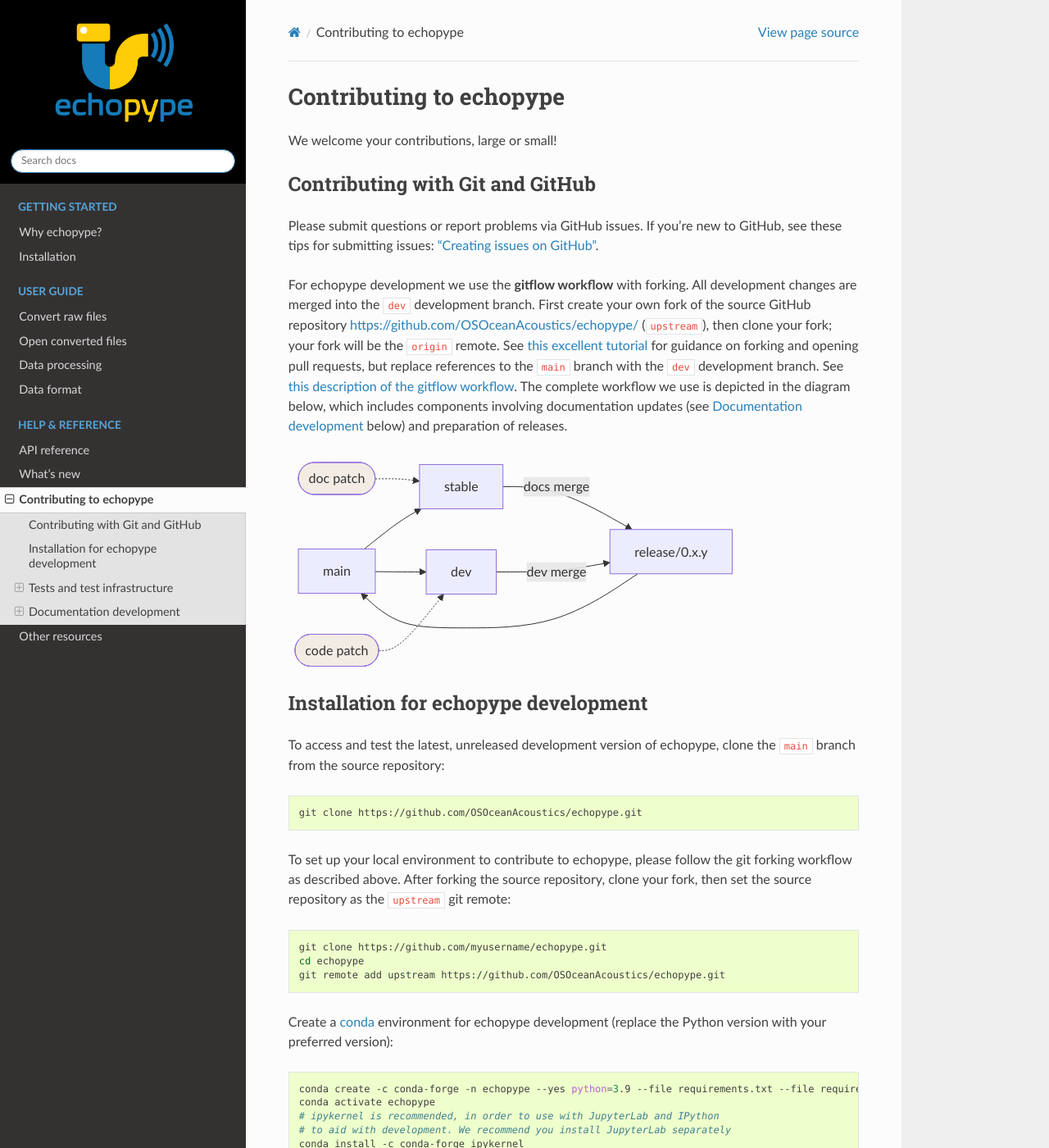
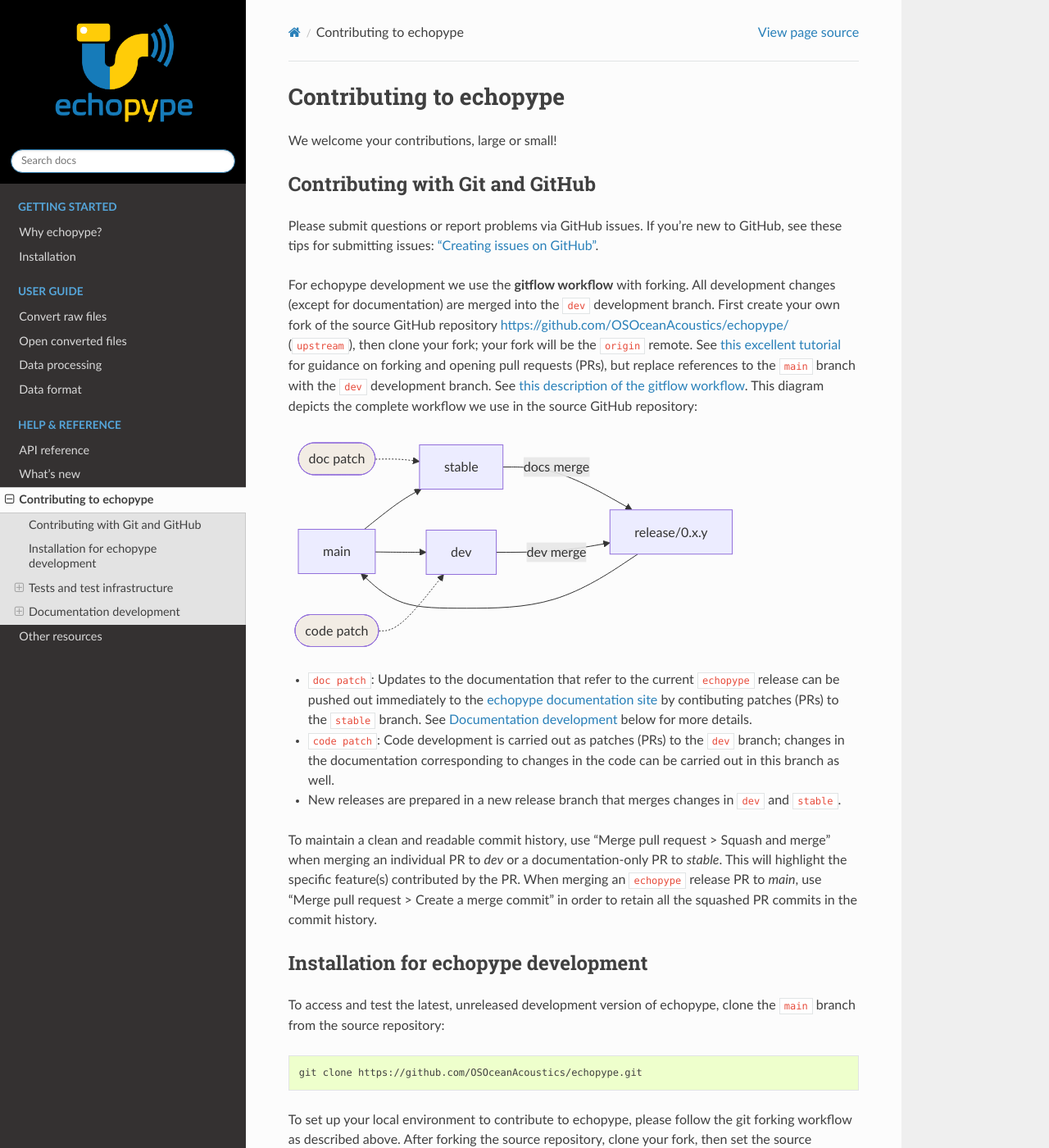
Before and after one commit to OSOceanAcoustics/echopype, a Sphinx documentation site: the page built from docs/source/contributing.rst, in a window 1280 px wide and 1400 px high. Shown: the whole window at 82% size. Built offline with Sphinx 7.4.7 and the Read the Docs theme 2.0.0, drawn with Linux system fonts in a browser that asks for light colours; some of the changed text lies outside the part shown.

Commit message:
docs: git and PR merging workflows, output_storage_options docs [skip ci] (#482)
* docs: describe use of output_storage_options

* docs: flesh out workflow diagram

* docs: instructions for running only a subset of tests locally

* docs: Add TODOs for open-converted

* docs: describe PR Squash and merge vs Create merge commit; rearranged Function and object doc strings section

```diff
--- a/docs/source/contributing.rst
+++ b/docs/source/contributing.rst
@@ -12,17 +12,15 @@
 `"Creating issues on GitHub" <https://medium.com/nyc-planning-digital/writing-a-proper-github-issue-97427d62a20f>`_.
 
 For echopype development we use the **gitflow workflow** with forking. All development
-changes are merged into the ``dev`` development branch. First create your own fork of the
-source GitHub repository
+changes (except for documentation) are merged into the ``dev`` development branch.
+First create your own fork of the source GitHub repository
 `https://github.com/OSOceanAcoustics/echopype/ <https://github.com/OSOceanAcoustics/echopype/>`_
 (``upstream``), then clone your fork; your fork will be the ``origin`` remote. See
 `this excellent tutorial <https://www.dataschool.io/how-to-contribute-on-github/>`_ for
-guidance on forking and opening pull requests, but replace references to the ``main``
+guidance on forking and opening pull requests (PRs), but replace references to the ``main``
 branch with the ``dev`` development branch. See
 `this description of the gitflow workflow <https://www.atlassian.com/git/tutorials/comparing-workflows/gitflow-workflow>`_.
-The complete workflow we use is depicted in the diagram below, which includes
-components involving documentation updates (see `Documentation development`_ below)
-and preparation of releases.
+This diagram depicts the complete workflow we use in the source GitHub repository:
 
 .. mermaid::
 
@@ -35,6 +33,21 @@
         stable --> |docs merge| rel[release/0.x.y]
         dev --> |dev merge| rel
         rel --> main
+
+- ``doc patch``: Updates to the documentation that refer to the current ``echopype``
+  release can be pushed out immediately to the `echopype documentation site <https://echopype.readthedocs.io>`_
+  by contibuting patches (PRs) to the ``stable`` branch. See `Documentation development`_
+  below for more details.
+- ``code patch``: Code development is carried out as patches (PRs) to the ``dev``
+  branch; changes in the documentation corresponding to changes in the code can be
+  carried out in this branch as well.
+- New releases are prepared in a new release branch that merges changes in ``dev`` and ``stable``.
+
+To maintain a clean and readable commit history, use "Merge pull request > Squash and merge"
+when merging an individual PR to `dev` or a documentation-only PR to `stable`. This will
+highlight the specific feature(s) contributed by the PR. When merging an ``echopype``
+release PR to `main`, use "Merge pull request > Create a merge commit" in order to
+retain all the squashed PR commits in the commit history.
 
 
 Installation for echopype development
@@ -118,8 +131,9 @@
 the latter via `minio <https://minio.io>`_.
 
 `.ci_helpers/run-test.py <https://github.com/OSOceanAcoustics/echopype/blob/main/.ci_helpers/run-test.py>`_
-will execute all tests. For usage information, run it with the ``-h`` argument:
-``python .ci_helpers/run-test.py -h``
+will execute all tests by default. Passing a comma separated list of modules at the end will limit
+the execution to only tests in the corresponding subpackages. For usage information,
+run it with the ``-h`` argument: ``python .ci_helpers/run-test.py -h``
 
 pre-commit hooks
 ~~~~~~~~~~~~~~~~
@@ -130,7 +144,7 @@
 Current hooks include file formatting (linting) checks (trailing spaces, trailing lines,
 JSON and YAML format checks, etc) and Python style autoformatters (PEP8 / flake8, ``black`` and ``isort``).
 
-To run pre-commit hooks locally, run `pre-commit install` before running the
+To run pre-commit hooks locally, run ``pre-commit install`` before running the
 docker setup-service deploy statement described above. The hooks will run automatically
 during ``git commit`` and will give you options as needed before committing your changes.
 You can also run ``pre-commit`` before actually doing ``git commit``, as you edit the code,
@@ -161,6 +175,15 @@
 Documentation development
 -------------------------
 
+Function and object doc strings
+~~~~~~~~~~~~~~~~~~~~~~~~~~~~~~~
+
+For inline strings documenting functions and objects ("doc strings"), we use the
+`numpydoc style (Numpy docstring format) <https://numpydoc.readthedocs.io/en/latest/format.html>`_.
+
+Sphinx ReadTheDocs documentation
+~~~~~~~~~~~~~~~~~~~~~~~~~~~~~~~~
+
 Echopype documentation (`<https://echopype.readthedocs.io>`_) is based on
 `Sphinx <https://www.sphinx-doc.org>`_ and is hosted at
 `Read The Docs <https://readthedocs.org>`_. The sphinx files are found
@@ -184,12 +207,6 @@
 Examples of such updates include fixing spelling mistakes, expanding an explanation,
 and adding a new section that documents a previously undocumented feature.
 
-Function and object doc strings
-~~~~~~~~~~~~~~~~~~~~~~~~~~~~~~~
-
-For inline strings documenting functions and objects ("doc strings"), we use the
-`numpydoc style (Numpy docstring format) <https://numpydoc.readthedocs.io/en/latest/format.html>`_.
-
 Documentation versions
 ~~~~~~~~~~~~~~~~~~~~~~
 
```
Also changed, not shown: docs/source/convert.rst (+10 -6 lines), docs/source/open-converted.rst (+12 -2 lines).
